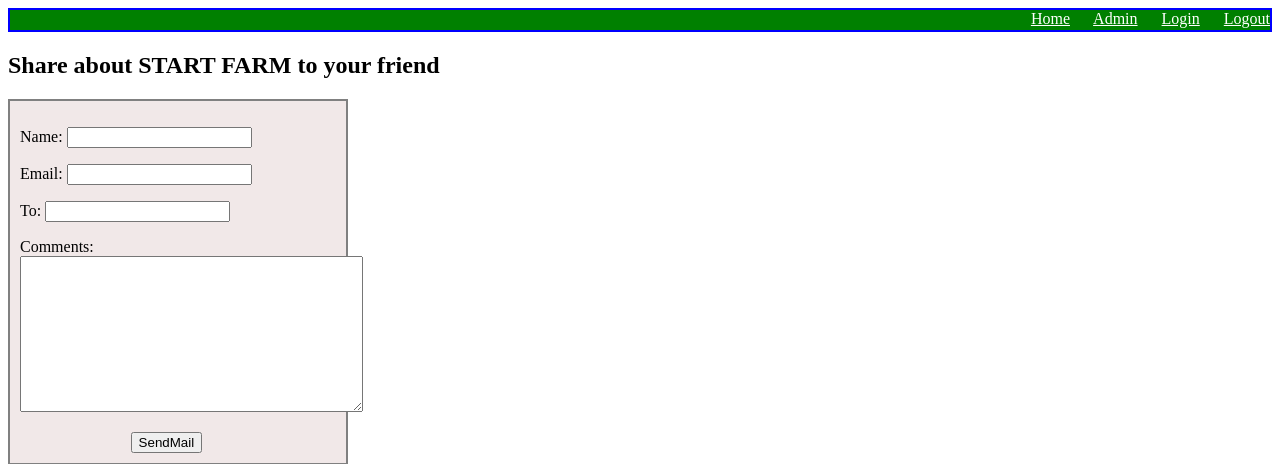
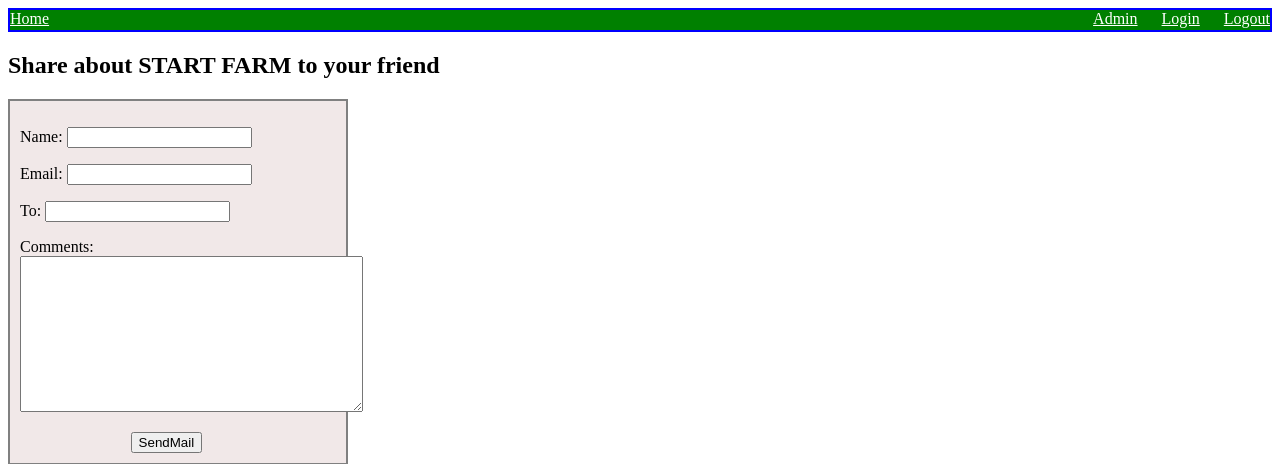
Before and after one commit to yoogesh1983/Different_Practice_Projects, a Django app: page /blog/5/share/ in a window 1280 px wide. Shown: the top 464 px of the page. Run offline with Django 3.2, Linux system fonts and the light colour scheme; data comes from the database, SQL or seed files in the repository; parts of the project's set-up code (start-up, migrations or seed data) failed here and were passed over.

Commit message:
Update base.html

```diff
--- a/python/01_Django/YoogehPythonProject/blogpost/templates/blog/common/base.html
+++ b/python/01_Django/YoogehPythonProject/blogpost/templates/blog/common/base.html
@@ -9,11 +9,9 @@
 <body>
     <div style="height:20px; border: solid blue 2px; background-color: green;">
         <span style="float: left;">
-            <a href="/blog/createView" style="color:white; margin-right: 20px;"></a>
-            <a href="/blog/listView" style="color:white; margin-right: 20px;"></a>
+            <a href="/blog/home" style="color:white; margin-right: 20px;">Home</a>
         </span>
         <span style="float: right;">
-            <a href="/blog/home" style="color:white; margin-right: 20px;">Home</a>
             <a href="/blog/admin" style="color:white; margin-right: 20px;">Admin</a>
             <a href="/blog/login" style="color:white; margin-right: 20px;">Login</a>
             <a href="/blog/logout" style="color:white;">Logout</a>
```
